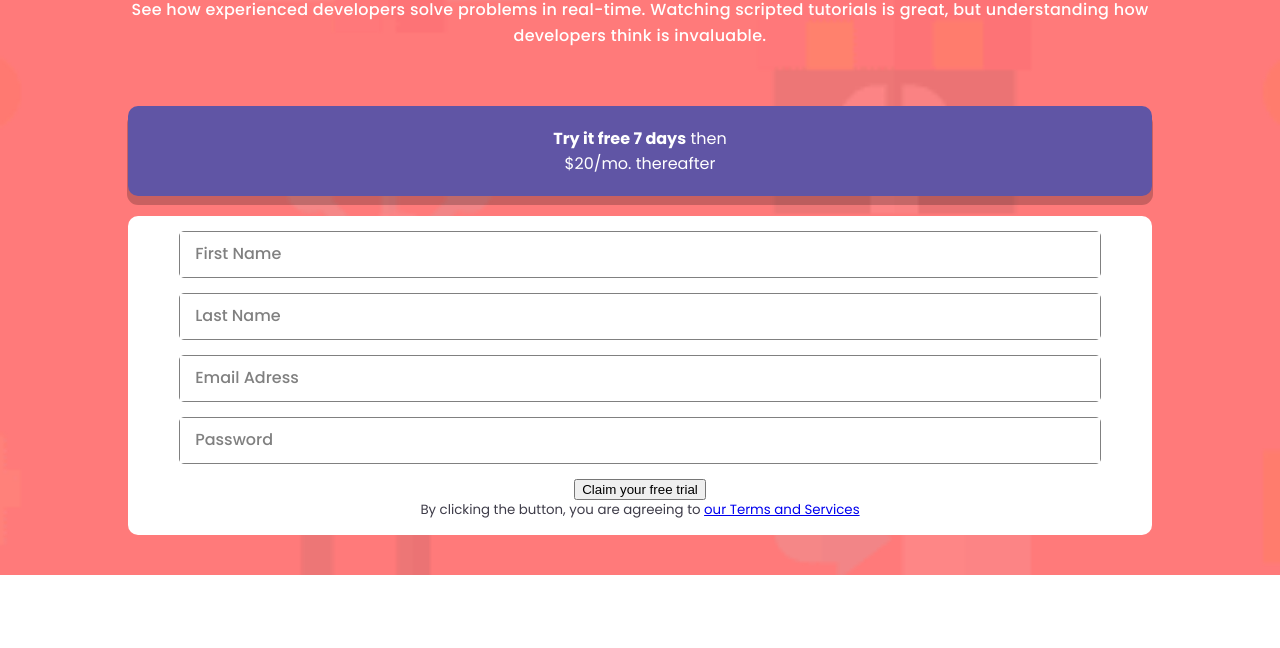
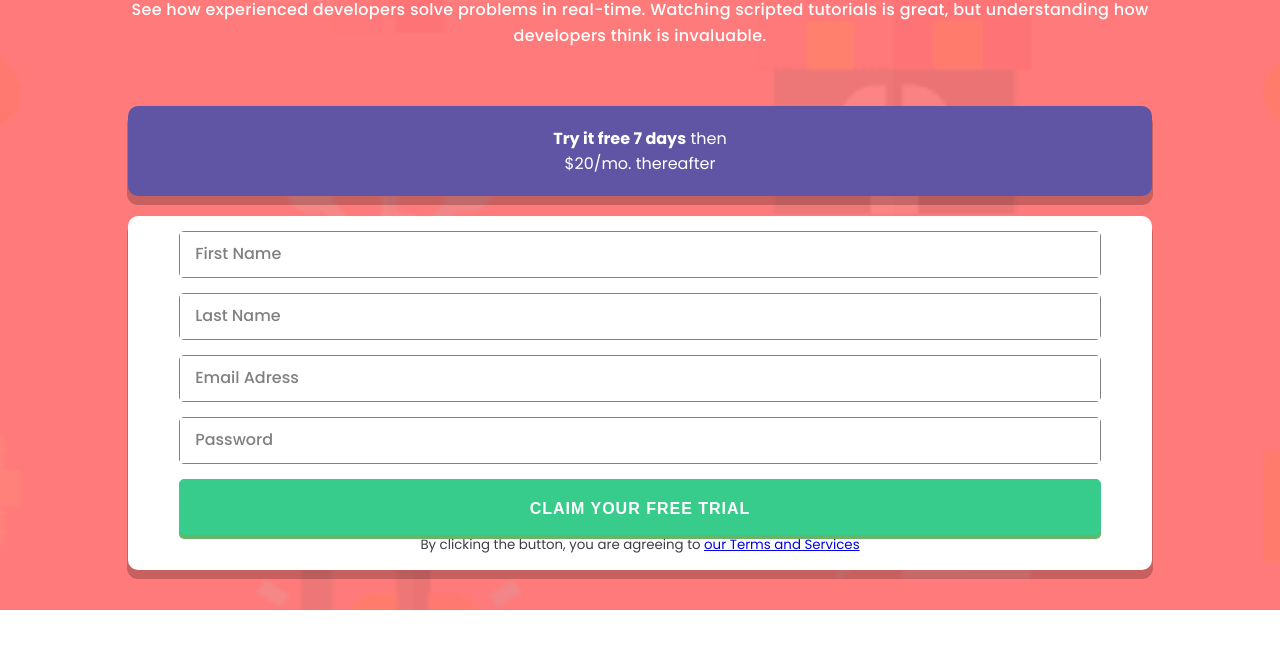
Before and after one commit to JimeBlue/intro-component-with-signup-form, a plain HTML site: page index.html in a window 1280 px wide. Shown: the part 152-800 px from the top of the page. Drawn offline with Linux system fonts and the light colour scheme.

Commit message:
style btn

```diff
--- a/index.html
+++ b/index.html
@@ -75,7 +75,7 @@
                 <span class="hide">Password cannot be empty</span>
               </li>
             </ul>
-            <button type="submit">Claim your free trial</button>
+            <button type="submit" class="btn">Claim your free trial</button>
             <small
               >By clicking the button, you are agreeing to
               <a href="#">our Terms and Services</a></small
--- a/style.css
+++ b/style.css
@@ -98,6 +98,7 @@ body {
 .form {
   background: #fff;
   color: var(--dark-blue);
+  box-shadow: 0rem 0.5rem 0px 1px rgb(0 0 0 / 21%);
   margin-top: 20px;
   padding: 15px 0;
   border-radius: 10px;
@@ -149,3 +150,17 @@ body {
   display: flex;
   justify-content: end;
 }
+
+.btn {
+  background: var(--green);
+  border: 1px solid var(--green);
+  border-radius: 5px;
+  box-shadow: 0 4px rgb(0 128 0 / 59%);
+  width: 90%;
+  padding: 20px 0 16px 0;
+  color: #fff;
+  text-transform: uppercase;
+  font-size: 1rem;
+  font-weight: 550;
+  letter-spacing: 1px;
+}
```
